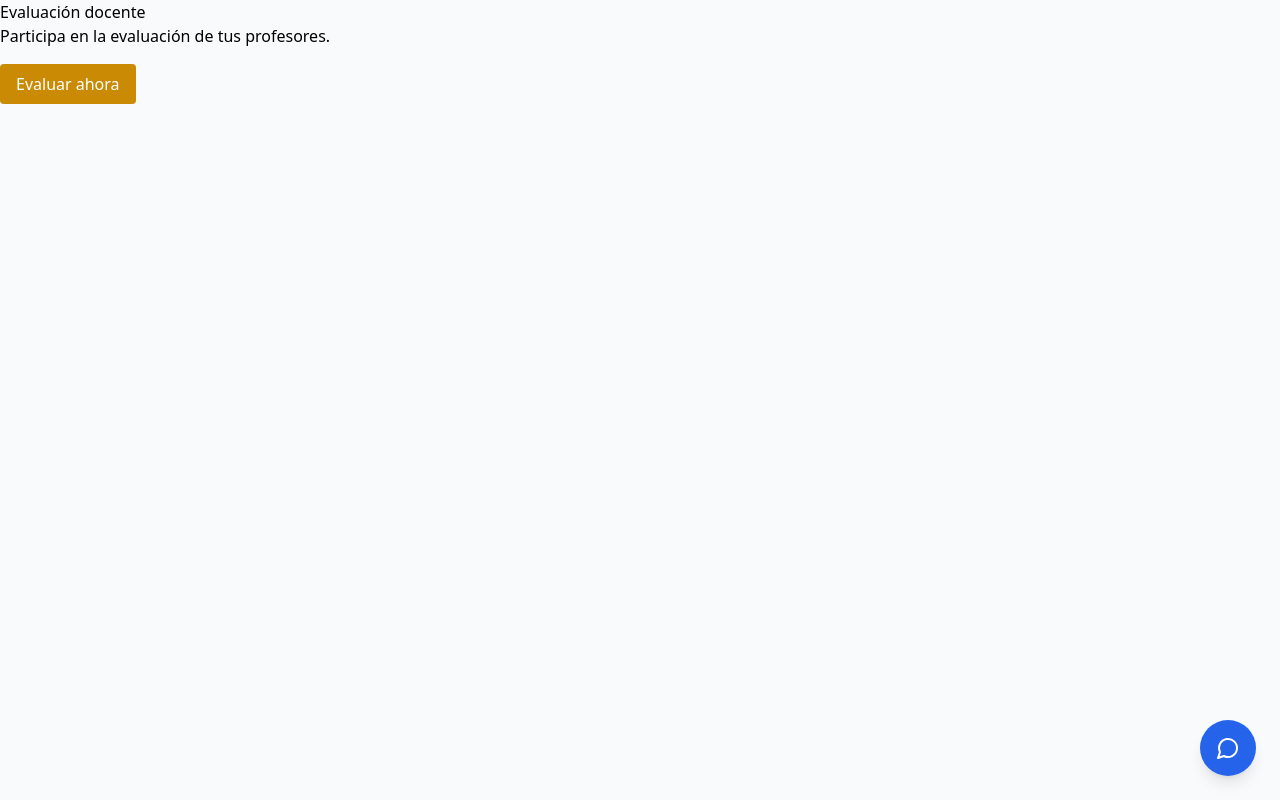
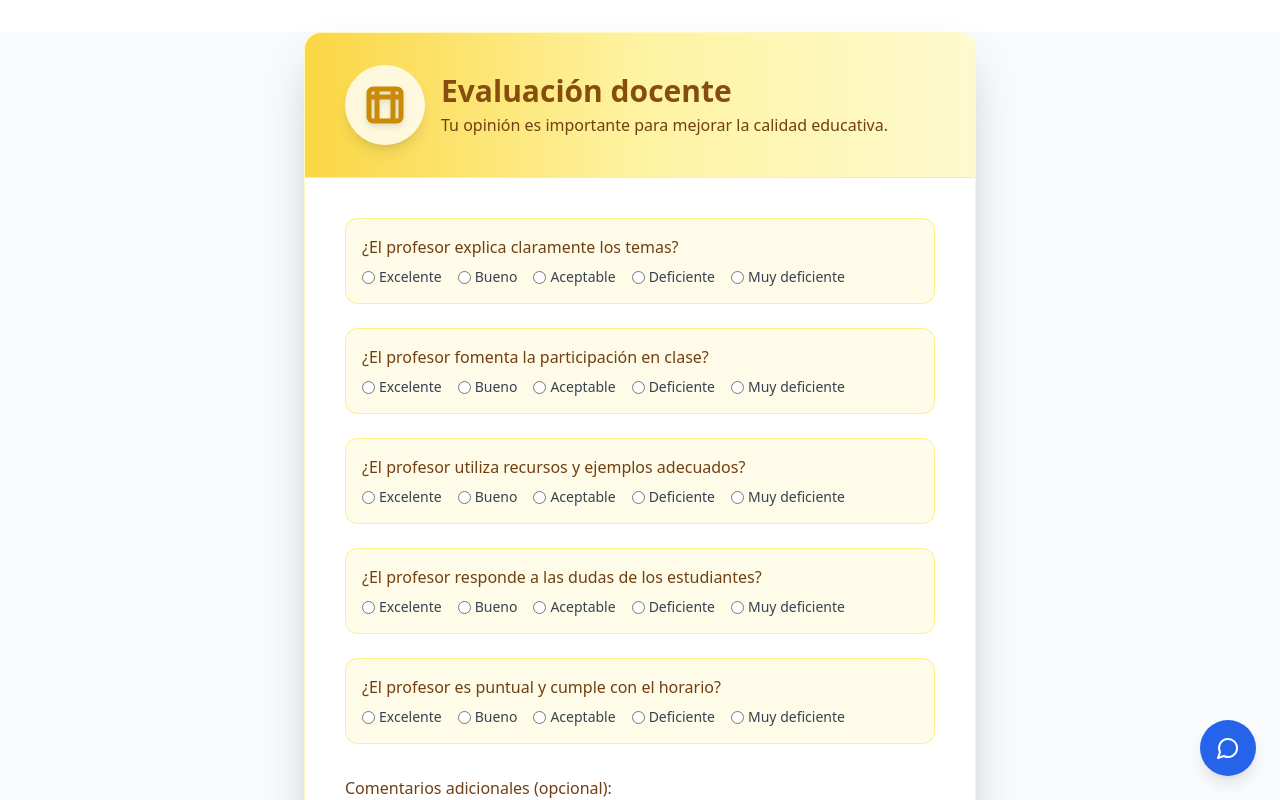
Before and after one commit to TheRainHermit/UniBots, a React (Vite) app in the folder chatbot_frontend/: page /teacher-evaluation in a window 1280 px wide. Both pictures are taken after typing "Sample", "Sample123" into the empty fields and a click on the button "Ingresar". Shown: the top 800 px of the page. Built offline with nearby package versions, Linux system fonts and the light colour scheme.

Commit message:
TeacherEvaluation

```diff
--- a/chatbot_frontend/src/components/Dashboard/Modules/TeacherEvaluationModule.tsx
+++ b/chatbot_frontend/src/components/Dashboard/Modules/TeacherEvaluationModule.tsx
@@ -1,11 +1,103 @@
-import React from 'react';
+import React, { useState } from 'react';
 
-const TeacherEvaluationModule: React.FC = () => (
-  <div>
-    <h2>Evaluación docente</h2>
-    <p>Participa en la evaluación de tus profesores.</p>
-    <button className="mt-4 bg-yellow-600 text-white px-4 py-2 rounded">Evaluar ahora</button>
-  </div>
-);
+const questions = [
+  '¿El profesor explica claramente los temas?',
+  '¿El profesor fomenta la participación en clase?',
+  '¿El profesor utiliza recursos y ejemplos adecuados?',
+  '¿El profesor responde a las dudas de los estudiantes?',
+  '¿El profesor es puntual y cumple con el horario?',
+];
+
+const options = [
+  { value: 5, label: 'Excelente' },
+  { value: 4, label: 'Bueno' },
+  { value: 3, label: 'Aceptable' },
+  { value: 2, label: 'Deficiente' },
+  { value: 1, label: 'Muy deficiente' },
+];
+
+const TeacherEvaluationModule: React.FC = () => {
+  const [responses, setResponses] = useState<number[]>(Array(questions.length).fill(0));
+  const [comments, setComments] = useState('');
+  const [submitted, setSubmitted] = useState(false);
+
+  const handleChange = (idx: number, value: number) => {
+    const newResponses = [...responses];
+    newResponses[idx] = value;
+    setResponses(newResponses);
+  };
+
+  const handleSubmit = (e: React.FormEvent) => {
+    e.preventDefault();
+    setSubmitted(true);
+  };
+
+  return (
+    <div className="w-full max-w-2xl mx-auto bg-white shadow-2xl rounded-2xl p-0 mt-8 border border-yellow-100">
+      <div className="rounded-t-2xl bg-gradient-to-r from-yellow-400/80 via-yellow-200/80 to-yellow-100/80 px-10 py-8 flex items-center gap-4 border-b border-yellow-200 relative overflow-hidden">
+        <span className="flex items-center justify-center bg-white/80 rounded-full shadow-lg p-4">
+          <svg className="w-12 h-12 text-yellow-600 drop-shadow-md" fill="none" stroke="currentColor" strokeWidth="2.5" viewBox="0 0 24 24">
+            <rect x="4" y="4" width="16" height="16" rx="2" />
+            <path d="M8 4v16M16 4v16" />
+            <path d="M4 8h16" />
+          </svg>
+        </span>
+        <div>
+          <h2 className="text-3xl font-bold text-yellow-800 mb-1">Evaluación docente</h2>
+          <p className="text-yellow-900 text-base font-medium">Tu opinión es importante para mejorar la calidad educativa.</p>
+        </div>
+      </div>
+      <div className="p-10">
+      {submitted ? (
+        <div className="text-green-700 text-lg font-semibold py-8 text-center">
+          ¡Gracias por tu evaluación!
+        </div>
+      ) : (
+        <form onSubmit={handleSubmit} className="space-y-8">
+          <div className="space-y-6">
+            {questions.map((q, idx) => (
+              <div key={idx} className="bg-yellow-50 border border-yellow-200 rounded-xl p-4">
+                <label className="block font-medium text-yellow-900 mb-2">{q}</label>
+                <div className="flex gap-4 flex-wrap">
+                  {options.map(opt => (
+                    <label key={opt.value} className="flex items-center gap-1 cursor-pointer">
+                      <input
+                        type="radio"
+                        name={`q${idx}`}
+                        value={opt.value}
+                        checked={responses[idx] === opt.value}
+                        onChange={() => handleChange(idx, opt.value)}
+                        className="accent-yellow-500"
+                        required={idx === 0}
+                      />
+                      <span className="text-sm text-gray-700">{opt.label}</span>
+                    </label>
+                  ))}
+                </div>
+              </div>
+            ))}
+          </div>
+          <div>
+            <label className="block font-medium text-yellow-900 mb-2">Comentarios adicionales (opcional):</label>
+            <textarea
+              className="w-full border border-yellow-200 rounded-xl p-3 focus:outline-none focus:ring-2 focus:ring-yellow-200"
+              rows={3}
+              value={comments}
+              onChange={e => setComments(e.target.value)}
+              placeholder="Escribe tus sugerencias o comentarios..."
+            />
+          </div>
+          <button
+            type="submit"
+            className="w-full bg-yellow-600 hover:bg-yellow-700 text-white font-semibold py-3 rounded-xl shadow-lg transition-all text-lg mt-4"
+          >
+            Enviar evaluación
+          </button>
+        </form>
+      )}
+      </div>
+    </div>
+  );
+};
 
 export default TeacherEvaluationModule;
```
